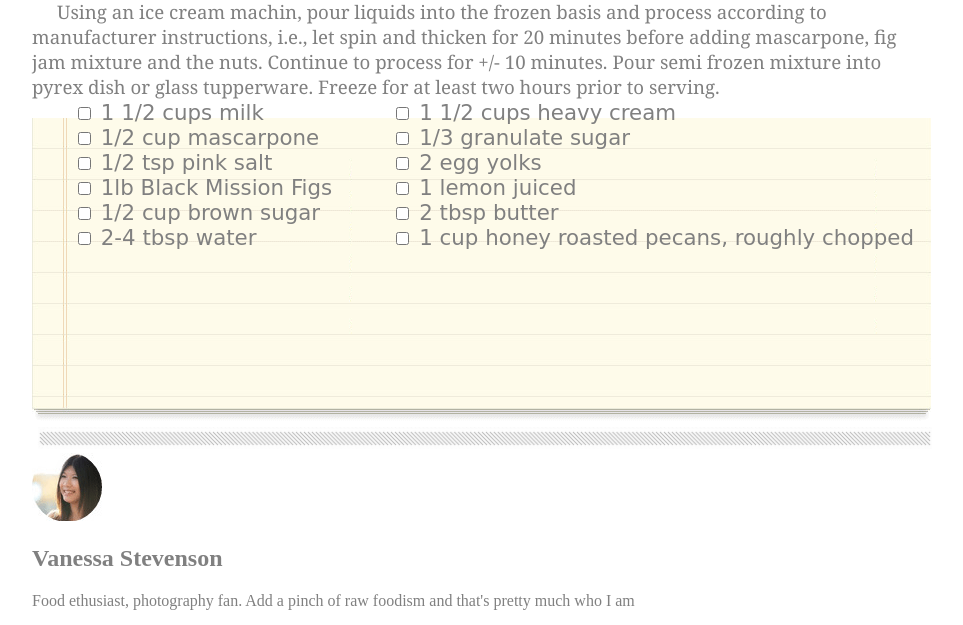
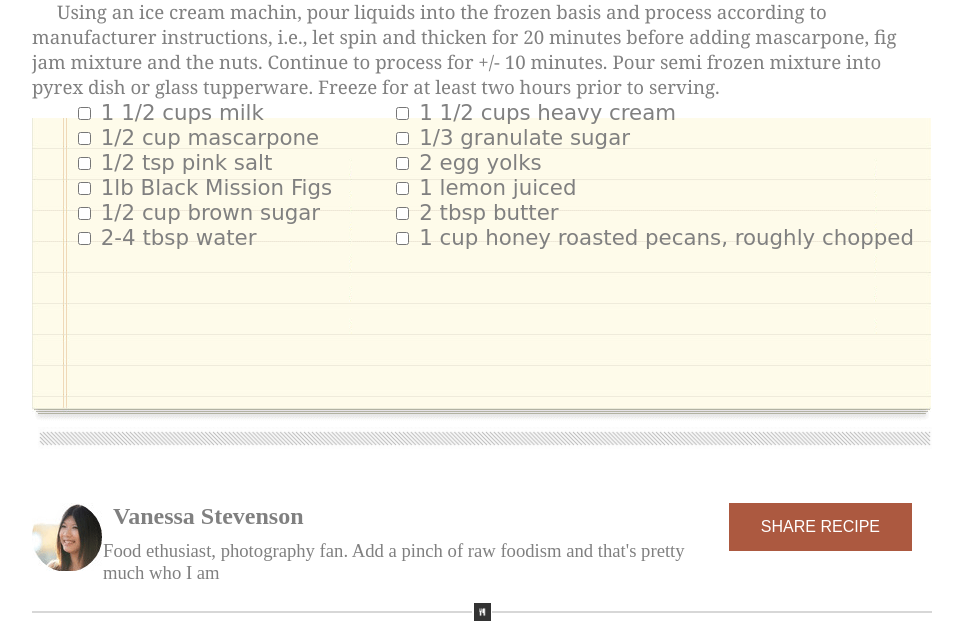
Before and after one commit to aysiab-codefellows-coursework/chocolate-pizza, a plain HTML site: page index.html in a window 1280 px wide. Shown: the part 1071-1696 px from the top of the page, without its empty margins (166-1129 px from the left). Drawn offline with Linux system fonts and the light colour scheme; a web font is replaced by a local one.

Commit message:
finished css

```diff
--- a/index.html
+++ b/index.html
@@ -74,21 +74,19 @@
     </main>
 
     <footer>
-
         <div>
             <img src="images/linebreak.png" width="900px">
             <img src="images/van-pic.png">
-            <h2>Vanessa Stevenson</h2>
-            <p>Food ethusiast, photography fan. Add a pinch of raw foodism and that's pretty much who I am</p>
-            <button>Share Recipe</button>
+            <div>
+                <h2>Vanessa Stevenson</h2>
+                <p>Food ethusiast, photography fan. Add a pinch of raw foodism and that's pretty much who I am</p>
+            </div>
+            <button>SHARE RECIPE</button>
         </div>
         <div>
-            <img src="images/logo.png">
-            <hr />
-        </div>
-        <div>
-            <p>Delicious (C) 2013. All Rights Reserved</p>
-            <p>Proudly Published with Ghost.</p>
+                <hr/>
+                <p>Delicious (C) 2013. All Rights Reserved</p>
+                <p>Proudly Published with Ghost.</p>
         </div>
     </footer>
 
--- a/style.css
+++ b/style.css
@@ -120,3 +120,76 @@ footer {
     margin: auto;
     width: 900px;
 }
+
+footer button {
+  background-color:rgb(172, 89, 64); /* Green */
+  border: none;
+  color: white;
+  padding: 15px 32px;
+  text-align: center;
+  text-decoration: none;
+  display: inline-block;
+  font-size: 16px;
+  float: right;
+  margin: 20px;
+  margin-top:50px;
+}
+
+footer > div:first-child {
+    margin-bottom: 150px;
+}
+
+footer > div:first-child > img:nth-child(2) {
+    float: left;
+    margin-top: 50px;
+}
+
+footer > div:first-child div {
+    float: left;
+}
+
+footer > div:first-child > div p {
+    margin: 0px;
+    font-size: 14pt;
+    width: 600px;
+}
+
+footer > div:first-child > div h2 {
+    margin: 10px;
+    margin-top: 50px;
+}
+
+
+footer div:last-child{
+    text-align: center;
+}
+
+/*found this from here https://stackoverflow.com/questions/35610251/style-hr-with-image */
+
+hr {
+    background: url('images/logo.png') no-repeat top center;
+    background-size: contain;
+    display: block;
+    height: 18px;
+    border: 0;
+    position: relative;
+}
+hr:before,
+hr:after {
+    content: '';
+    display: block;
+    position: absolute;
+    background: #d7d7d7;
+    height: 2px;
+    top: 8px;
+}
+hr:before {
+    left: 0;
+    right: 50%;
+    margin-right: 10px;
+}
+hr:after {
+    right: 0;
+    left: 50%;
+    margin-left: 10px;
+}
```
